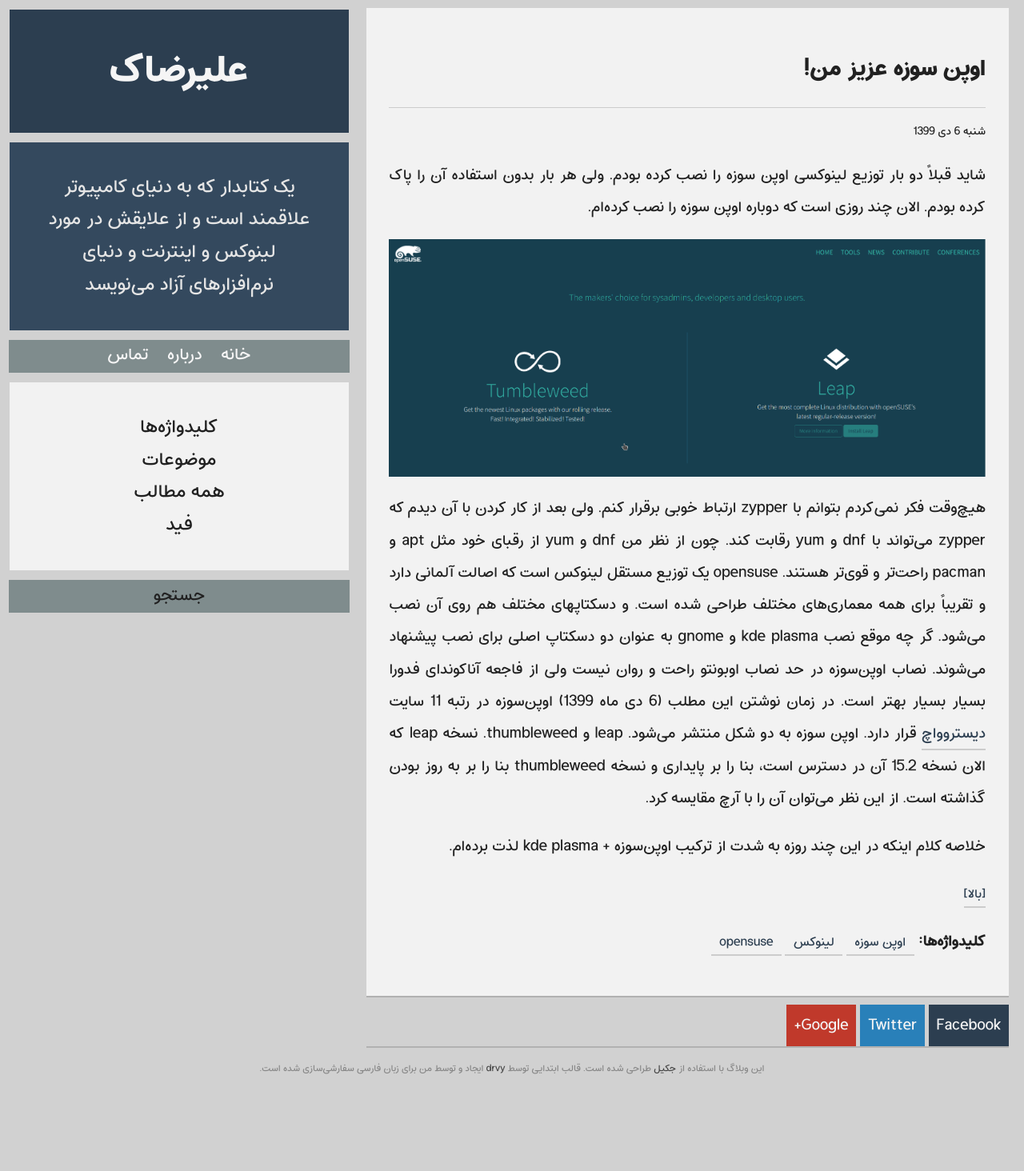
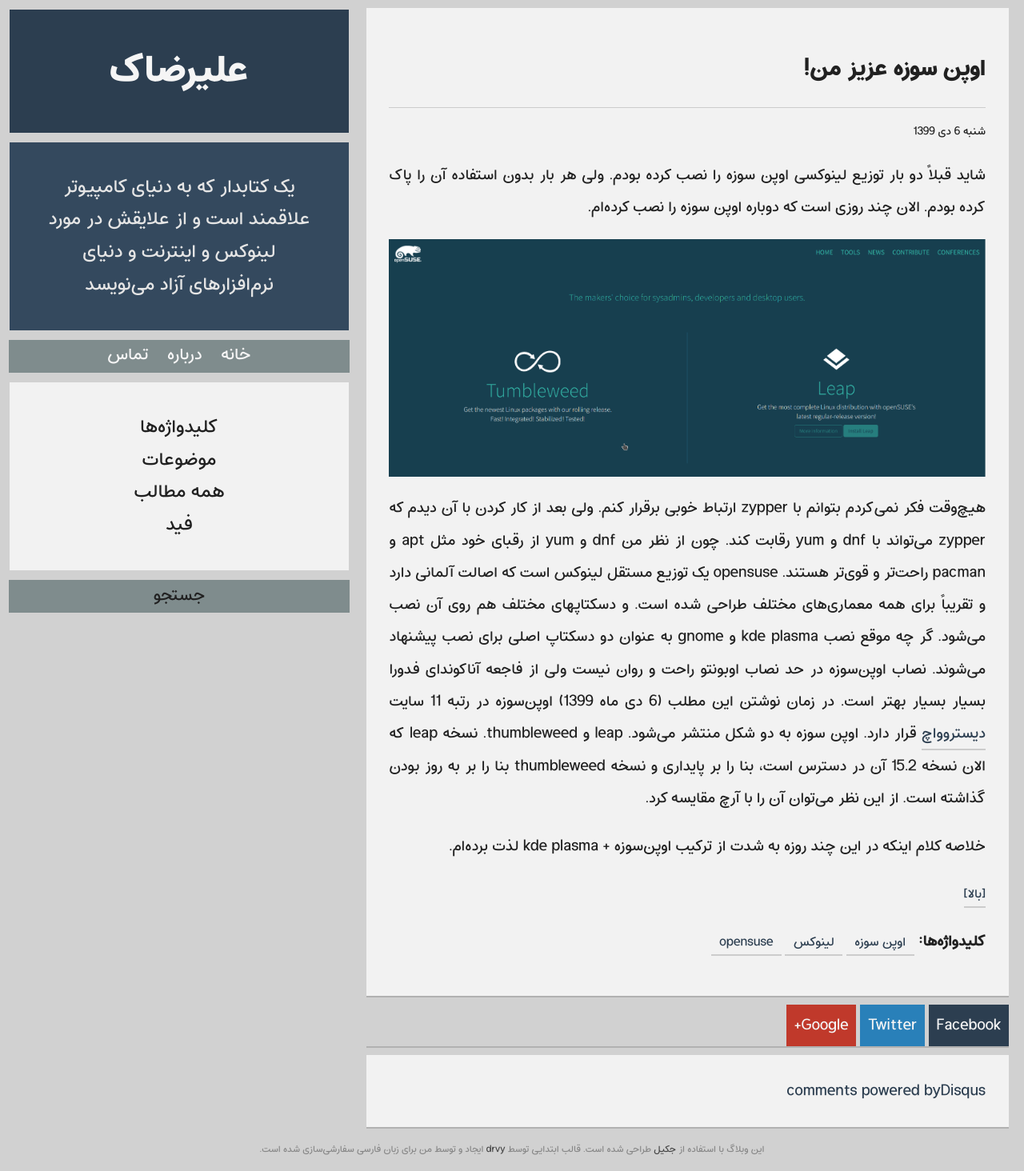
Before and after one commit to alireza12186/blog, a Jekyll site: the page built from _posts/2020-12-26-my-dear-opensuse.md, in a window 1280 px wide. Shown: the whole page at 80% size. Built offline with Jekyll 4.4.1, drawn with Linux system fonts in a browser that asks for light colours; comment, search, counter and statistics services are not loaded; before the commit the page ends 1363 px from its top, so only the background shows below that; some of the changed lines change nothing that is shown.

Commit message:
Update _config.yml

```diff
--- a/_config.yml
+++ b/_config.yml
@@ -31,7 +31,7 @@
 
 enable-share: true
 # Social share and comments.
-disqus-id:
+disqus-id: alir3za
 twitter: alirezayof
 github: alireza12186
 google: +
```
